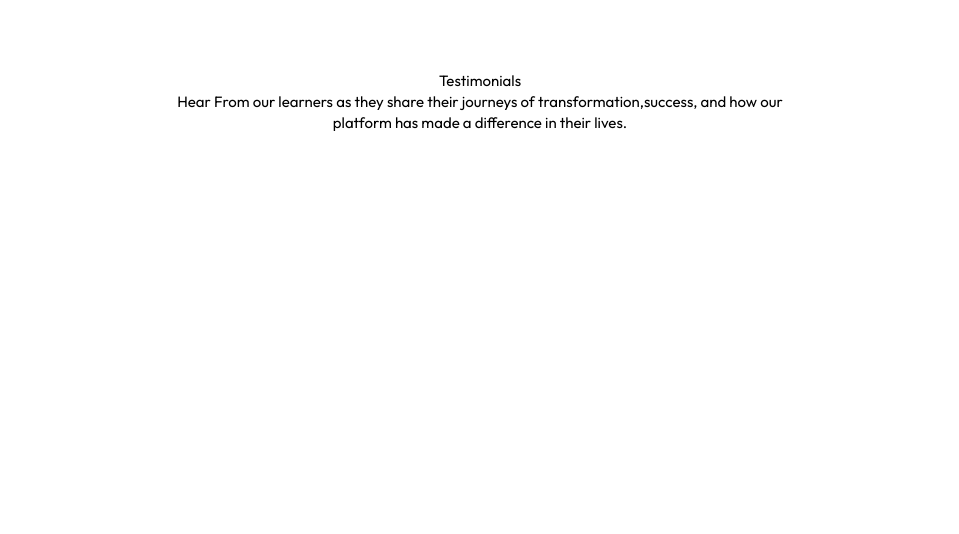
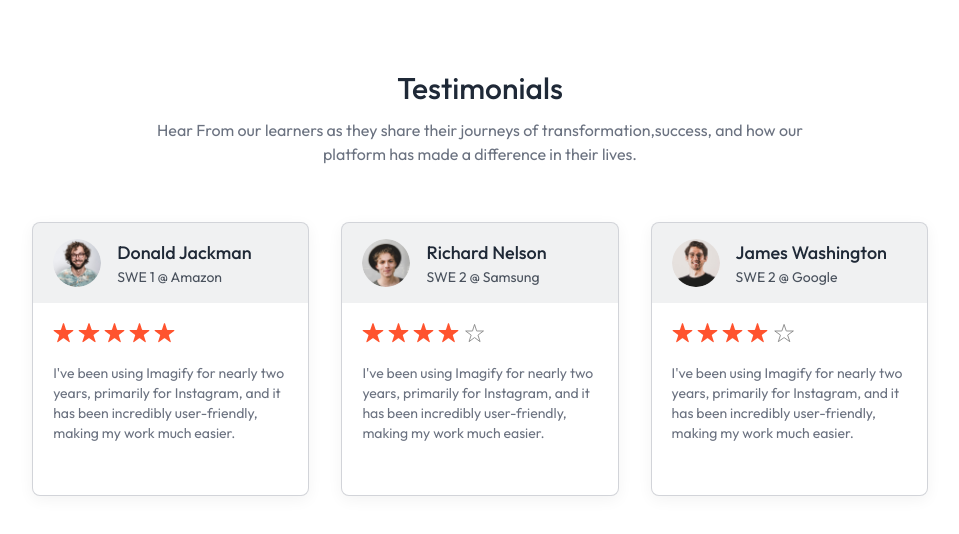
Before and after one commit to juhinagpure/LMS, a React (Vite) app in the folder client/: page / in a window 1280 px wide. Shown: the part 1716-2250 px from the top of the page, without its empty margins (160-1119 px from the left). Before the commit the page ends 1849 px from the top, so only its background shows below. Built offline with nearby package versions, Linux system fonts and the light colour scheme; no server answers; a web font is replaced by a local one.

Commit message:
enhance TestimonialsSection with improved layout, dynamic testimonials display, and star rating visualization

```diff
--- a/client/src/components/student/TestimonialsSection.jsx
+++ b/client/src/components/student/TestimonialsSection.jsx
@@ -1,11 +1,52 @@
+import { assets, dummyTestimonial } from "../../assets/assets";
+
 const TestimonialsSection = () => {
   return (
-    <div>
-      <h2>Testimonials</h2>
-      <p>
+    <div className="pb-14 px-8 md:px-0">
+      <h2 className="text-3xl font-medium text-gray-800">Testimonials</h2>
+      <p className="md:text-base text-gray-500 mt-3">
         Hear From our learners as they share their journeys of
         transformation,success, and how our <br /> platform has made a
         difference in their lives.
+        <div className="grid grid-cols-auto gap-8 mt-14">
+          {dummyTestimonial.map((testimonial, index) => (
+            <div
+              key={index}
+              className="text-sm text-left border border-gray-500/30 pb-6 rounded-lg bg-white shadow-[0px_4px_15px_0px] shadow-black/5 overflow-hidden"
+            >
+              <div className="flex items-center gap-4 px-5 py-4 bg-gray-500/10">
+                <img
+                  className="h-12 w-12 rounded-full"
+                  src={testimonial.image}
+                  alt={testimonial.name}
+                />
+                <div>
+                  <h1 className="text-lg font-medium text-gray-800">
+                    {testimonial.name}
+                  </h1>
+                  <p className="text-gray-800/80">{testimonial.role}</p>
+                </div>
+              </div>
+              <div className="p-5 pb-7">
+                <div className="flex gap-1">
+                  {[...Array(5)].map((_, i) => (
+                    <img
+                      className="h-5"
+                      key={i}
+                      src={
+                        i < Math.floor(testimonial.rating)
+                          ? assets.star
+                          : assets.star_blank
+                      }
+                      alt="star"
+                    />
+                  ))}
+                </div>
+                <p className="text-gray-500 mt-5">{testimonial.feedback}</p>
+              </div>
+            </div>
+          ))}
+        </div>
       </p>
     </div>
   );
```
